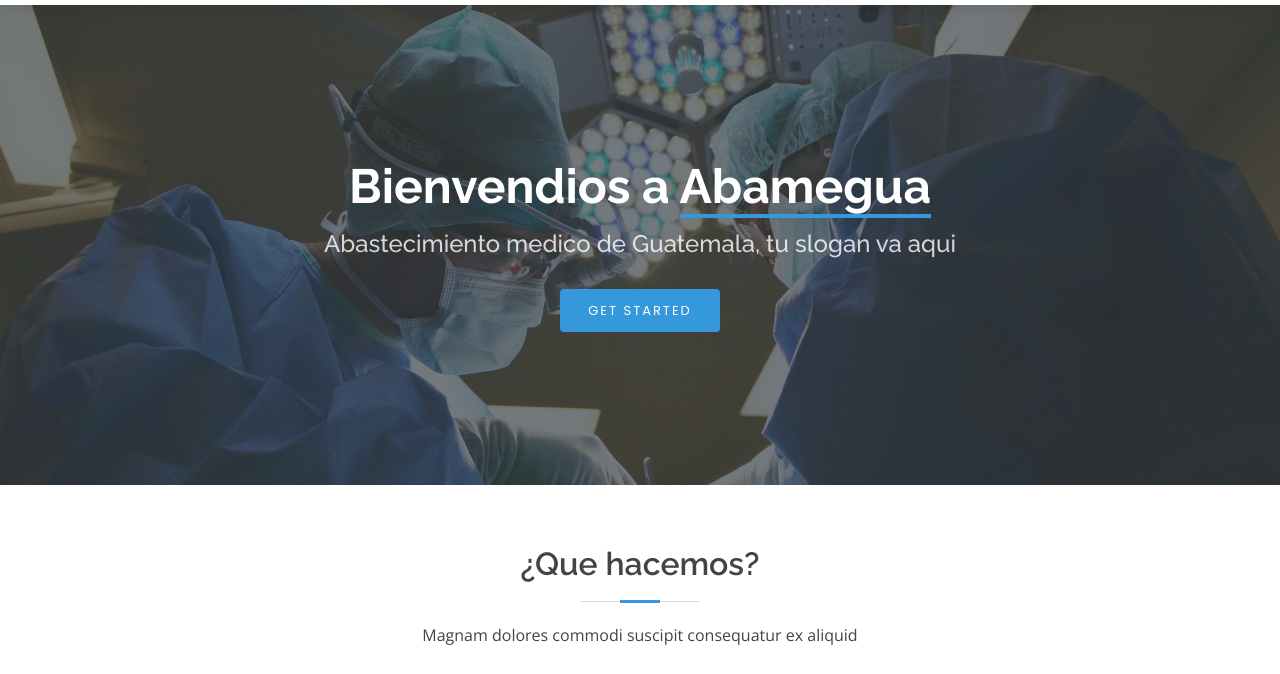
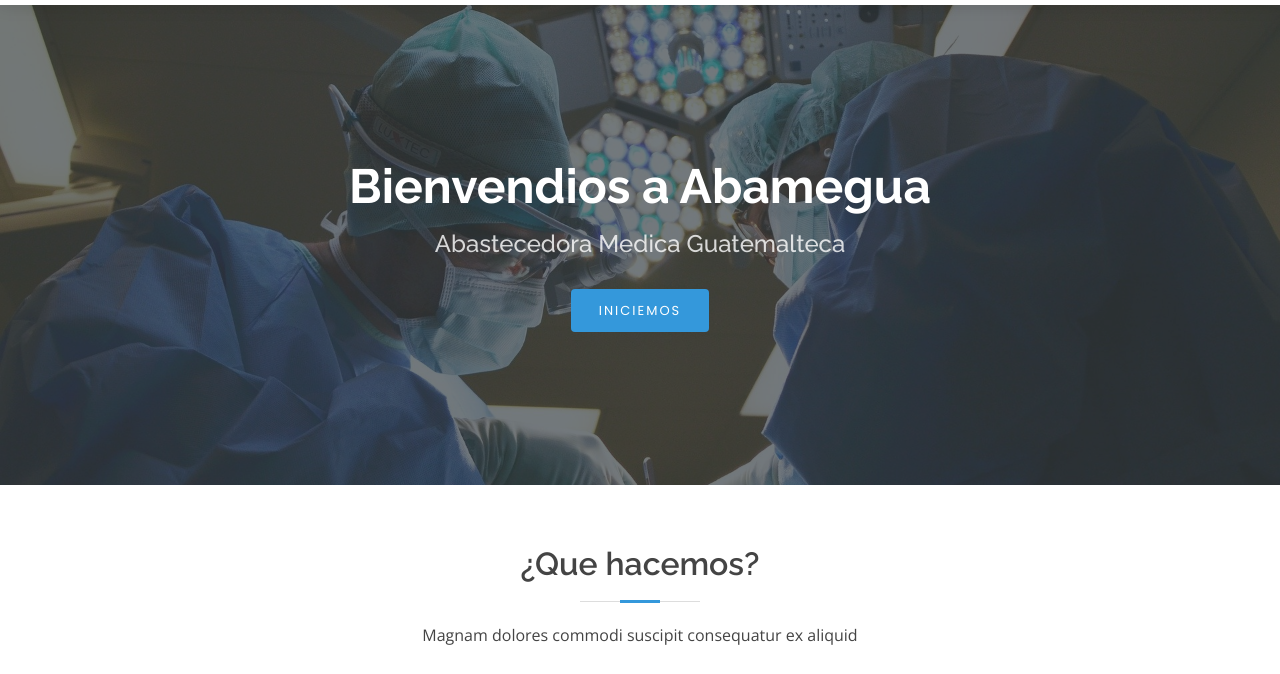
Before and after one commit to jmedina10986/abamegua, a plain HTML site: page index.html in a window 1280 px wide. Shown: the part 65-739 px from the top of the page. Drawn offline with nearby package versions, Linux system fonts and the light colour scheme.

Commit message:
title update

```diff
--- a/index.html
+++ b/index.html
@@ -87,11 +87,11 @@
   <!-- ======= Hero Section ======= -->
   <section id="hero" class="d-flex flex-column justify-content-center align-items-center">
     <div class="container text-center text-md-left" data-aos="fade-up">
-      <h1>Bienvendios a <span>Abamegua</span></h1>
+      <h1>Bienvendios a Abamegua</h1>
       <p>
-      <h2>Abastecimiento medico de Guatemala, tu slogan va aqui</h2>
+      <h2>Abastecedora Medica Guatemalteca</h2>
       </p>
-      <a href="#about" class="btn-get-started scrollto">Get Started</a>
+      <a href="#about" class="btn-get-started scrollto">Iniciemos</a>
     </div>
   </section><!-- End Hero -->
 
```
